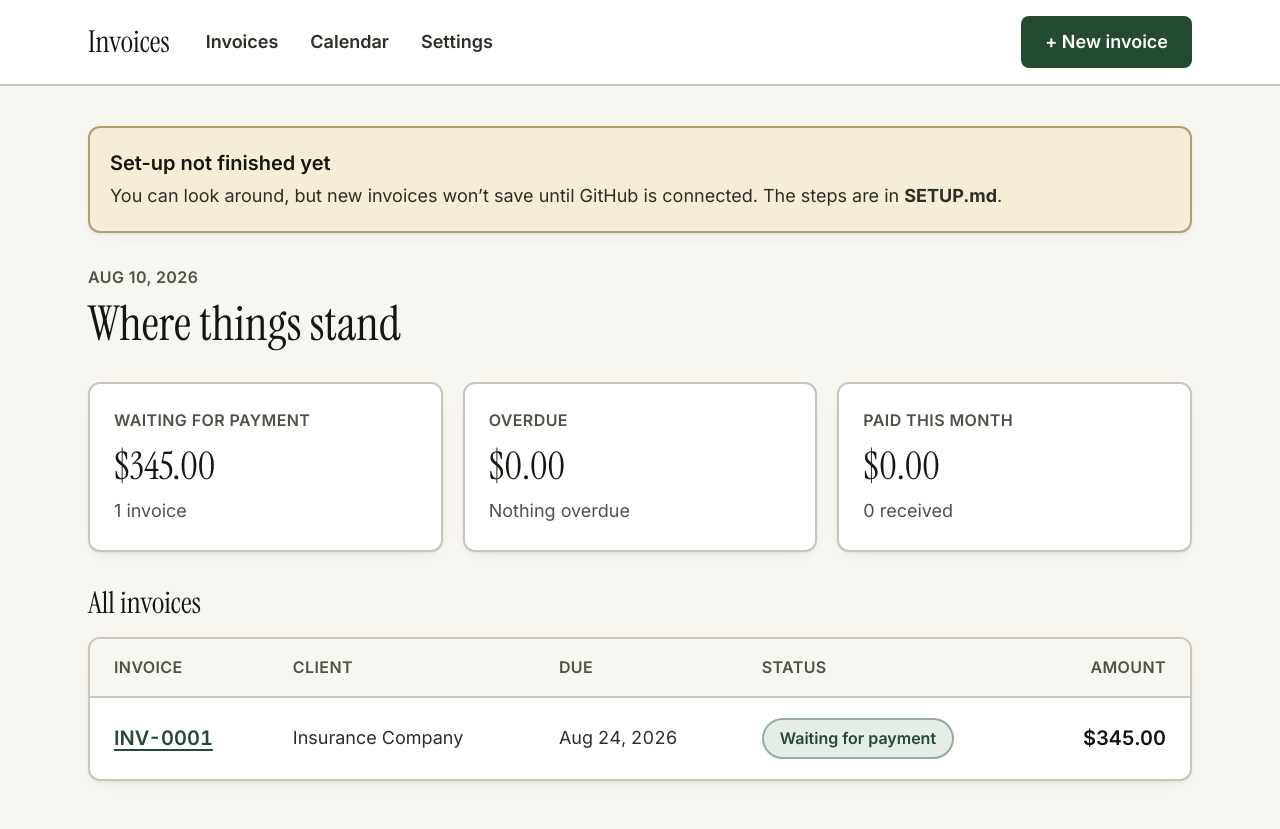
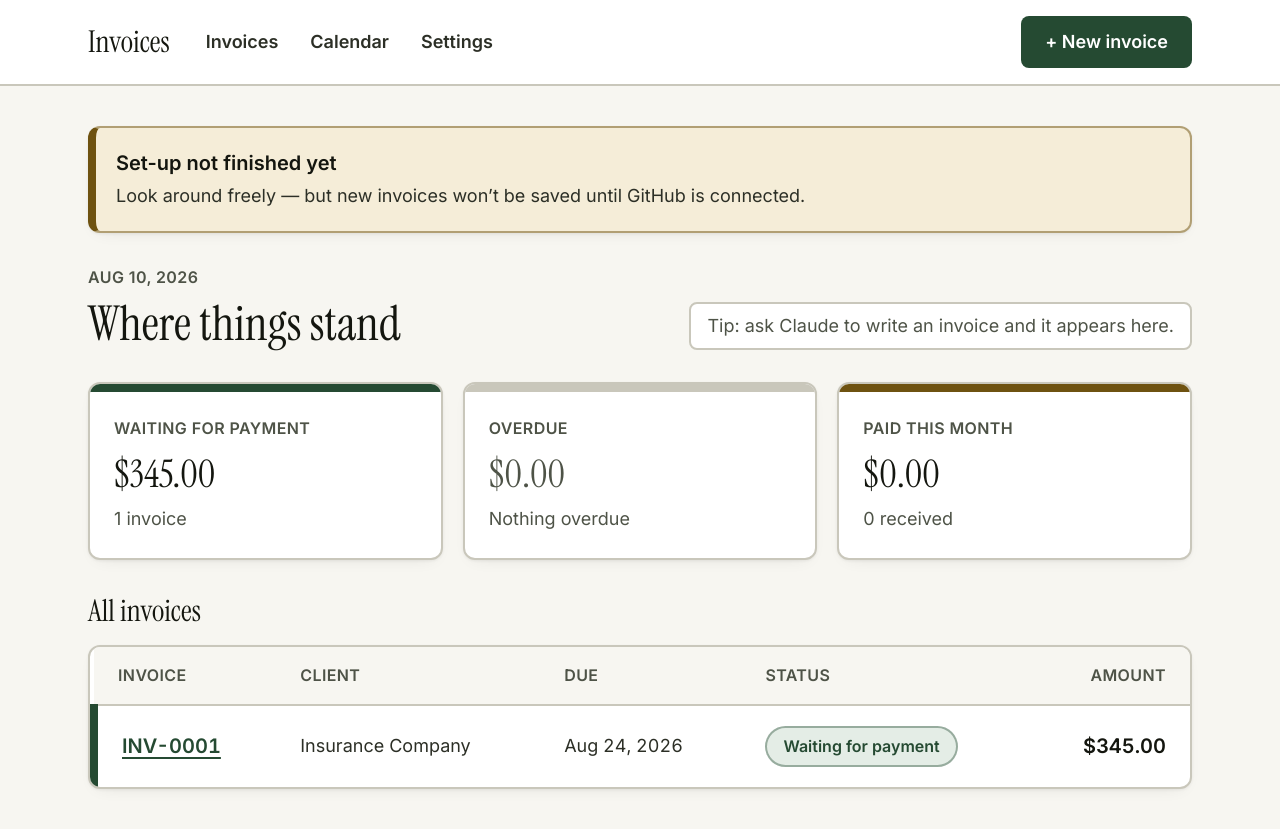
Before and after one commit to SacredRebel/invoice-template, a Next.js app: page / in a window 1280 px wide. Built offline with nearby package versions, Linux system fonts and the light colour scheme.

Commit message:
polish: consistent status colours + accent bars

```diff
--- a/app/page.tsx
+++ b/app/page.tsx
@@ -1,56 +1,70 @@
 import Link from "next/link";
 import { getInvoices, getBusiness, canSave } from "@/lib/data";
 import { money, prettyDate, isOverdue, todayISO } from "@/lib/format";
-import { total } from "@/lib/types";
+import { balanceDue } from "@/lib/types";
 import StatusPill from "@/components/StatusPill";
 
 export const dynamic = "force-dynamic";
+
+const owed = (i: any) => balanceDue(i.items, i.taxRate, i.discount, i.depositPaid);
 
 export default async function Dashboard() {
   const [invoices, business] = await Promise.all([getInvoices(), getBusiness()]);
   const cur = business.currency || "USD";
 
-  const sum = (l: any[]) => l.reduce((s, i) => s + total(i.items, i.taxRate), 0);
+  const sum = (l: any[]) => l.reduce((s, i) => s + owed(i), 0);
   const unpaid  = invoices.filter((i) => i.status !== "paid" && i.status !== "draft");
   const overdue = unpaid.filter((i) => isOverdue(i.dueDate, i.status));
   const paidNow = invoices.filter(
     (i) => i.status === "paid" && i.issueDate.slice(0, 7) === todayISO().slice(0, 7));
 
+  /* One colour per meaning, used identically everywhere in the app. */
   const stats = [
     { label: "Waiting for payment", value: money(sum(unpaid), cur),
-      note: `${unpaid.length} invoice${unpaid.length === 1 ? "" : "s"}` },
+      note: `${unpaid.length} invoice${unpaid.length === 1 ? "" : "s"}`,
+      bar: "bg-green", tone: "text-ink" },
     { label: "Overdue", value: money(sum(overdue), cur),
       note: overdue.length ? `${overdue.length} past the due date` : "Nothing overdue",
-      alert: overdue.length > 0 },
-    { label: "Paid this month", value: money(sum(paidNow), cur),
-      note: `${paidNow.length} received` },
+      bar: overdue.length ? "bg-red" : "bg-line",
+      tone: overdue.length ? "text-red" : "text-soft",
+      fill: overdue.length ? "bg-red2" : "" },
+    { label: "Paid this month",
+      value: money(paidNow.reduce((s, i) => s + owed({ ...i, depositPaid: 0 }), 0), cur),
+      note: `${paidNow.length} received`, bar: "bg-gold", tone: "text-ink" },
   ];
 
   return (
     <div className="space-y-8">
       {!canSave() && (
-        <div className="panel border-gold/50 bg-gold2 p-5">
+        <div className="panel border-l-8 border-l-gold border-gold/50 bg-gold2 p-5">
           <p className="text-lg font-semibold text-ink">Set-up not finished yet</p>
           <p className="mt-1 text-base text-body">
-            You can look around, but new invoices won&rsquo;t save until GitHub is connected.
-            The steps are in <strong>SETUP.md</strong>.
+            Look around freely — but new invoices won&rsquo;t be saved until GitHub is connected.
           </p>
         </div>
       )}
 
+      <div className="flex flex-wrap items-end justify-between gap-4">
         <div>
           <p className="label">{prettyDate(todayISO())}</p>
           <h1 className="mt-2 font-display text-4xl text-ink">
             {invoices.length ? "Where things stand" : "Let’s write your first invoice"}
           </h1>
         </div>
+        <p className="rounded-lg border-2 border-line bg-card px-4 py-2 text-base text-soft">
+          Tip: ask Claude to write an invoice and it appears here.
+        </p>
+      </div>
 
       <div className="grid gap-5 sm:grid-cols-3">
         {stats.map((s) => (
-          <div key={s.label} className={`panel p-6 ${s.alert ? "border-red/50 bg-red2" : ""}`}>
+          <div key={s.label} className={`panel overflow-hidden ${s.fill ?? ""}`}>
+            <div className={`h-2 ${s.bar}`} aria-hidden />
+            <div className="p-6">
               <p className="label">{s.label}</p>
-            <p className={`tnum mt-3 font-display text-3xl ${s.alert ? "text-red" : "text-ink"}`}>{s.value}</p>
+              <p className={`tnum mt-3 font-display text-3xl ${s.tone}`}>{s.value}</p>
               <p className="mt-2 text-base text-soft">{s.note}</p>
+            </div>
           </div>
         ))}
       </div>
@@ -62,14 +76,13 @@ export default async function Dashboard() {
           <div className="panel p-10 text-center">
             <p className="font-display text-2xl text-ink">Nothing here yet</p>
             <p className="mx-auto mt-2 max-w-md text-base text-body">
-              Write an invoice and it appears here. You can print it, save it as a
-              PDF, or copy it into an email.
+              Write one on this site, or just tell Claude about the job and it will
+              appear here.
             </p>
             <Link href="/invoices/new" className="btn-primary mt-6">+ New invoice</Link>
           </div>
         ) : (
           <>
-            {/* Table on wide screens */}
             <div className="panel hidden overflow-hidden md:block">
               <table className="w-full">
                 <thead>
@@ -80,8 +93,14 @@ export default async function Dashboard() {
                   </tr>
                 </thead>
                 <tbody>
-                  {invoices.map((inv) => (
-                    <tr key={inv.id} className="border-b border-line last:border-0 hover:bg-mint/60">
+                  {invoices.map((inv) => {
+                    const late = isOverdue(inv.dueDate, inv.status);
+                    const bar = inv.status === "paid" ? "border-l-gold"
+                              : late ? "border-l-red"
+                              : inv.status === "draft" ? "border-l-line" : "border-l-green";
+                    return (
+                      <tr key={inv.id}
+                          className={`border-b border-l-8 border-line ${bar} last:border-b-0 hover:bg-mint/50`}>
                         <td className="px-6 py-5">
                           <Link href={`/invoices/${inv.id}`}
                                 className="tnum text-lg font-semibold text-green underline underline-offset-4">
@@ -89,34 +108,43 @@ export default async function Dashboard() {
                           </Link>
                         </td>
                         <td className="px-6 py-5 text-base text-body">{inv.clientSnapshot?.name ?? "—"}</td>
-                      <td className="tnum px-6 py-5 text-base text-body">{prettyDate(inv.dueDate)}</td>
+                        <td className={`tnum px-6 py-5 text-base ${late ? "font-semibold text-red" : "text-body"}`}>
+                          {prettyDate(inv.dueDate)}
+                        </td>
                         <td className="px-6 py-5"><StatusPill status={inv.status} dueDate={inv.dueDate} /></td>
                         <td className="tnum px-6 py-5 text-right text-lg font-semibold text-ink">
-                        {money(total(inv.items, inv.taxRate), cur)}
+                          {money(owed(inv), cur)}
                         </td>
                       </tr>
-                  ))}
+                    );
+                  })}
                 </tbody>
               </table>
             </div>
 
-            {/* Cards on phones */}
             <div className="space-y-4 md:hidden">
-              {invoices.map((inv) => (
-                <Link key={inv.id} href={`/invoices/${inv.id}`} className="panel block p-5">
+              {invoices.map((inv) => {
+                const late = isOverdue(inv.dueDate, inv.status);
+                const bar = inv.status === "paid" ? "border-l-gold"
+                          : late ? "border-l-red"
+                          : inv.status === "draft" ? "border-l-line" : "border-l-green";
+                return (
+                  <Link key={inv.id} href={`/invoices/${inv.id}`}
+                        className={`panel block border-l-8 ${bar} p-5`}>
                     <div className="flex items-center justify-between gap-3">
                       <span className="tnum text-lg font-semibold text-green">{inv.number}</span>
                       <StatusPill status={inv.status} dueDate={inv.dueDate} />
                     </div>
                     <p className="mt-2 text-base text-body">{inv.clientSnapshot?.name}</p>
                     <div className="mt-3 flex items-baseline justify-between">
-                    <span className="tnum text-base text-soft">Due {prettyDate(inv.dueDate)}</span>
-                    <span className="tnum font-display text-2xl text-ink">
-                      {money(total(inv.items, inv.taxRate), cur)}
+                      <span className={`tnum text-base ${late ? "font-semibold text-red" : "text-soft"}`}>
+                        Due {prettyDate(inv.dueDate)}
                       </span>
+                      <span className="tnum font-display text-2xl text-ink">{money(owed(inv), cur)}</span>
                     </div>
                   </Link>
-              ))}
+                );
+              })}
             </div>
           </>
         )}
```
Lines whose indentation alone changed are shown as unchanged.
